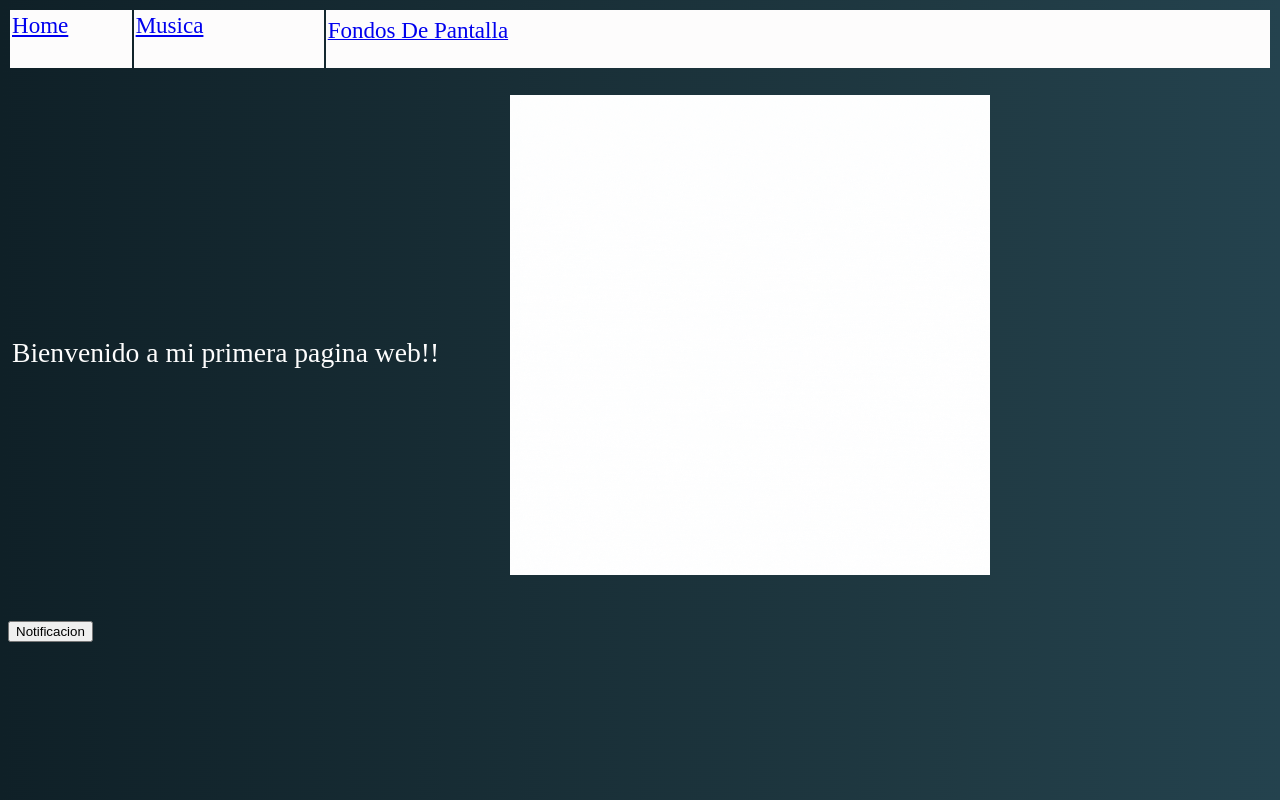
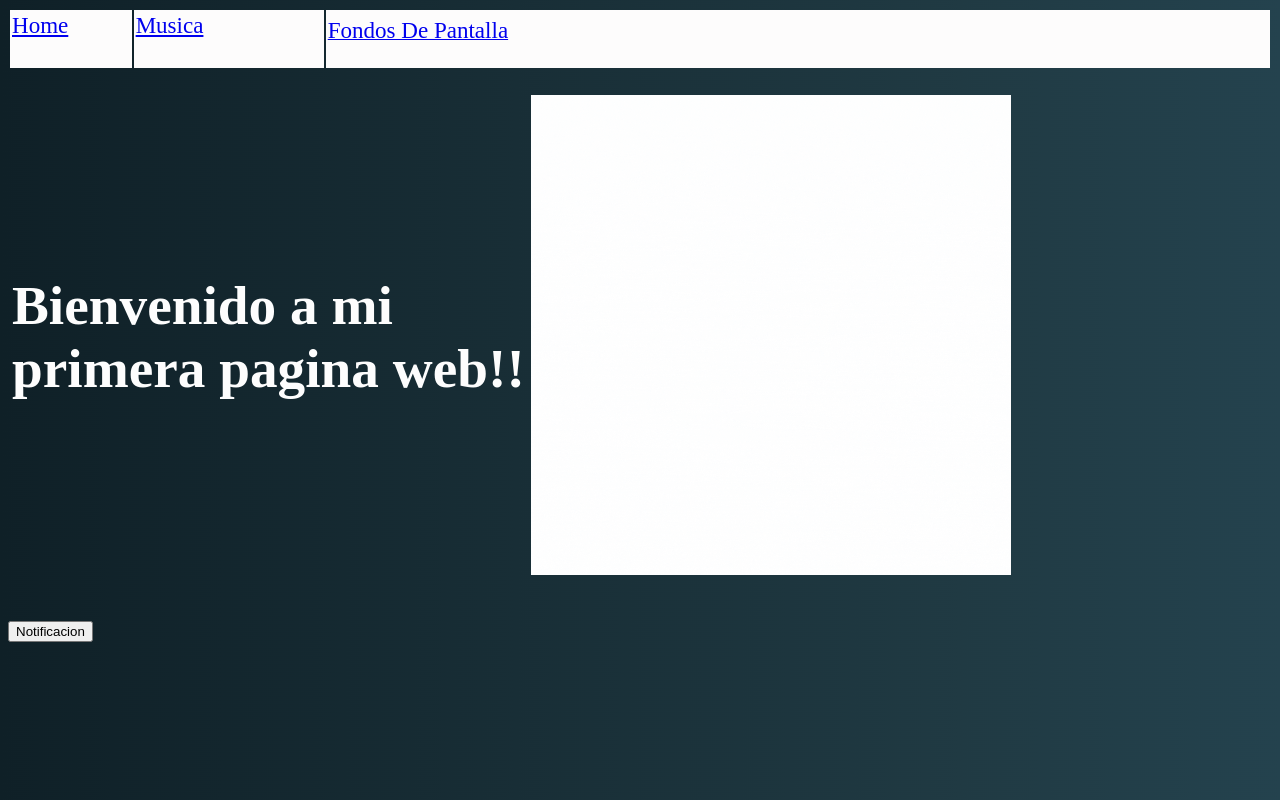
Before and after one commit to Marpa747/Marpa747.github.io, a plain HTML site: page index.html in a window 1280 px wide. Drawn offline with Linux system fonts and the light colour scheme.

Commit message:
otra mas enserio?

```diff
--- a/index.html
+++ b/index.html
@@ -49,9 +49,11 @@ De Pantalla</big></big></a>
 <tbody>
 <tr>
 <td><big style="color: rgb(253, 253, 253);"><big><big><br>
-Bienvenido a mi primera pagina web!!&nbsp;</big></big></big></td>
+<h1>Bienvenido a mi primera pagina web!!</h1>&nbsp;</big></big></big></td>
 <td style="text-align: center;"><img style="width: 480px; height: 480px;" alt="" src="giphy.gif"></td>
 </tr>
+
+</big>
 </tbody>
 </table>
 <br>
```
